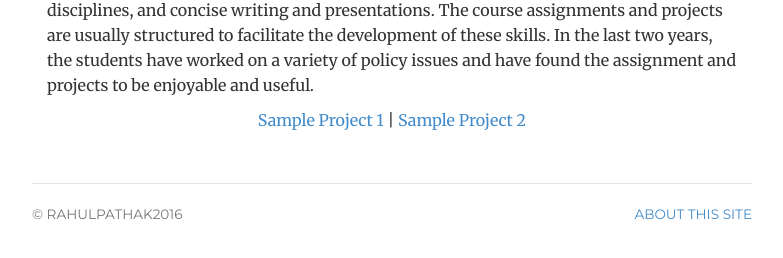
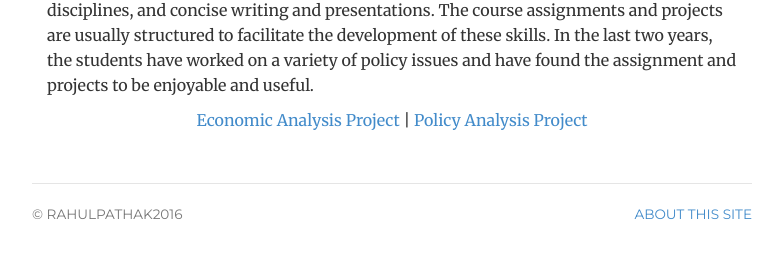
Before and after one commit to pathak-rahul/pathak-rahul.github.io, a Jekyll site: the page built from projects/index.html, in a window 1280 px wide. Shown: the part 259-517 px from the top of the page, without its empty margins (248-1031 px from the left). Built offline with Jekyll 4.4.1, drawn with Linux system fonts in a browser that asks for light colours.

Commit message:
Update index.html

```diff
--- a/projects/index.html
+++ b/projects/index.html
@@ -17,7 +17,7 @@ title: projects
 	<div itemscope itemtype="http://data-vocabulary.org/Person" class="col-sm-12">
 <p class-"lead"> In my teaching, I encourage students to apply theoretical concepts to the real world problems. One of the deliverables in the policy related courses is a semester long policy project that requires the application of core concepts to policy problems. In the policy world, we also need some distinct skills such as group work, ability to talk across disciplines, and concise writing and presentations. The course assignments and projects are usually structured to facilitate the development of these skills. In the last two years, the students have worked on a variety of policy issues and have found the assignment and projects to be enjoyable and useful.
 
-<p class="text-center"> <a href="/files/4061project.pdf"> Sample Project 1 </a> | <a href="/files/8141project.pdf"> Sample Project 2</a>
+<p class="text-center"> <a href="/files/8141project.pdf"> Economic Analysis Project</a> |  <a href="/files/4061project.pdf"> Policy Analysis Project </a>
 
 
 
```
